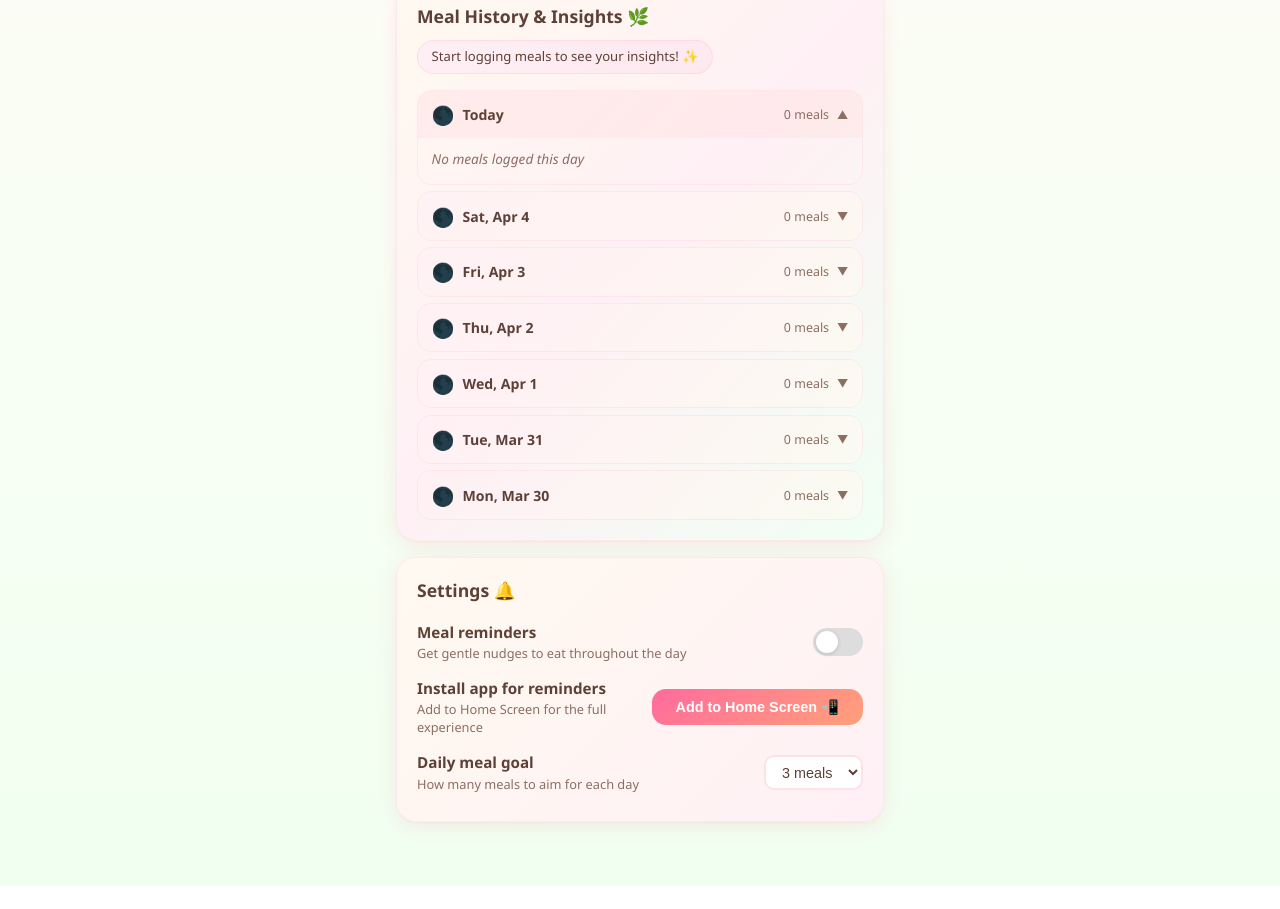
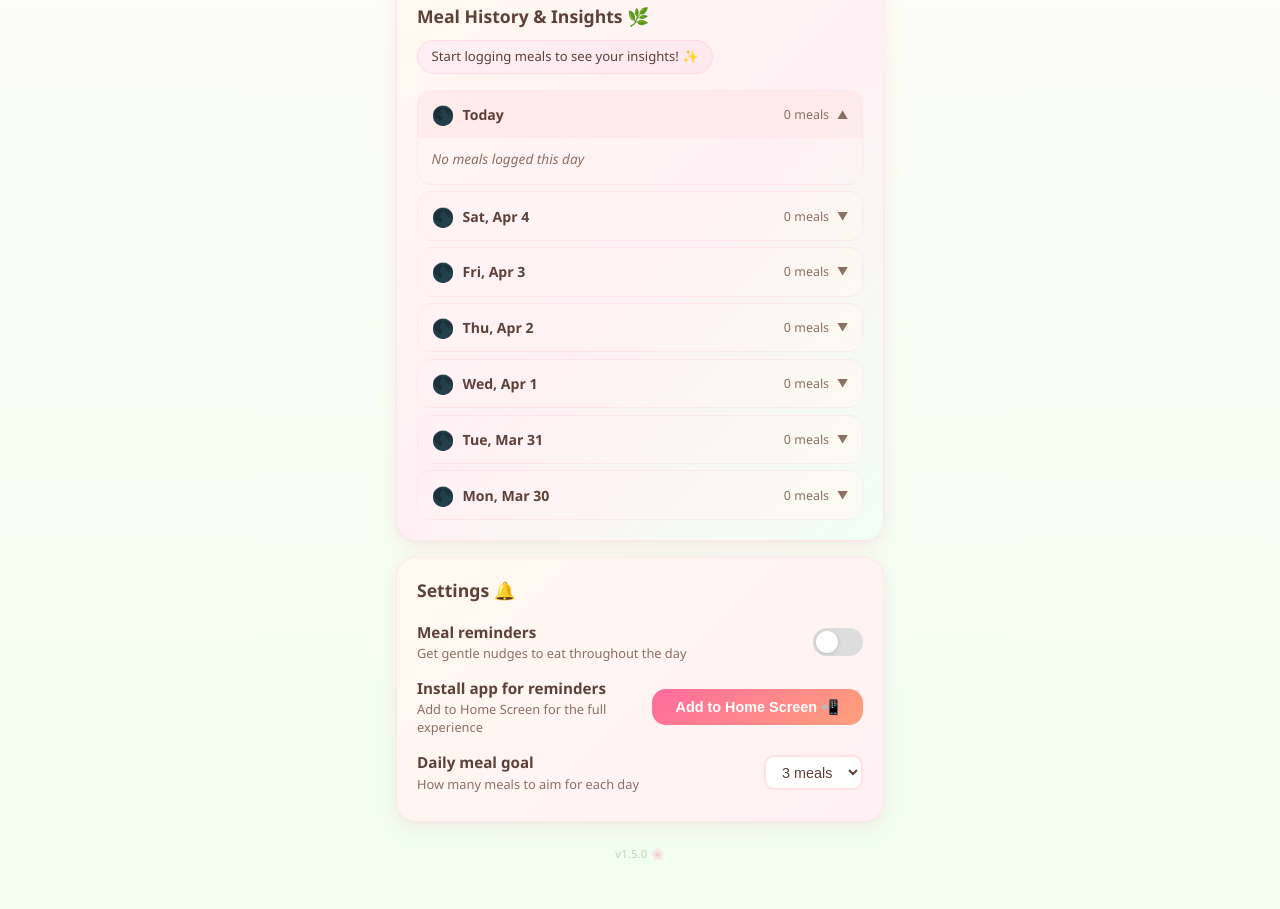
Before and after one commit to timmyers/yummy, a website: page index.html in a window 1280 px wide. Shown: the part 1931-2840 px from the top of the page. Before the commit the page ends 2817 px from the top, so only its background shows below. Drawn offline with Linux system fonts and the light colour scheme.

Commit message:
Add version indicator (v1.5.0) at bottom of page
Subtle version label helps confirm the deployed version is up to date.
Useful for debugging caching issues.

Co-Authored-By: Claude Opus 4.6 (1M context) <noreply@anthropic.com>

```diff
--- a/index.html
+++ b/index.html
@@ -227,6 +227,9 @@
           </select>
         </div>
       </section>
+
+      <!-- Version -->
+      <div class="version-indicator">v1.5.0 🌸</div>
     </main>
 
     <!-- Celebration overlay -->
--- a/style.css
+++ b/style.css
@@ -1540,6 +1540,15 @@ header h1 {
   to { opacity: 1; transform: translateY(0); max-height: 200px; }
 }
 
+/* ===== Version Indicator ===== */
+.version-indicator {
+  text-align: center;
+  font-size: 0.7rem;
+  color: rgba(141, 110, 99, 0.35);
+  padding: 0.5rem 0 0;
+  letter-spacing: 0.02em;
+}
+
 /* ===== Responsive ===== */
 @media (max-width: 540px) {
   #app {
```
